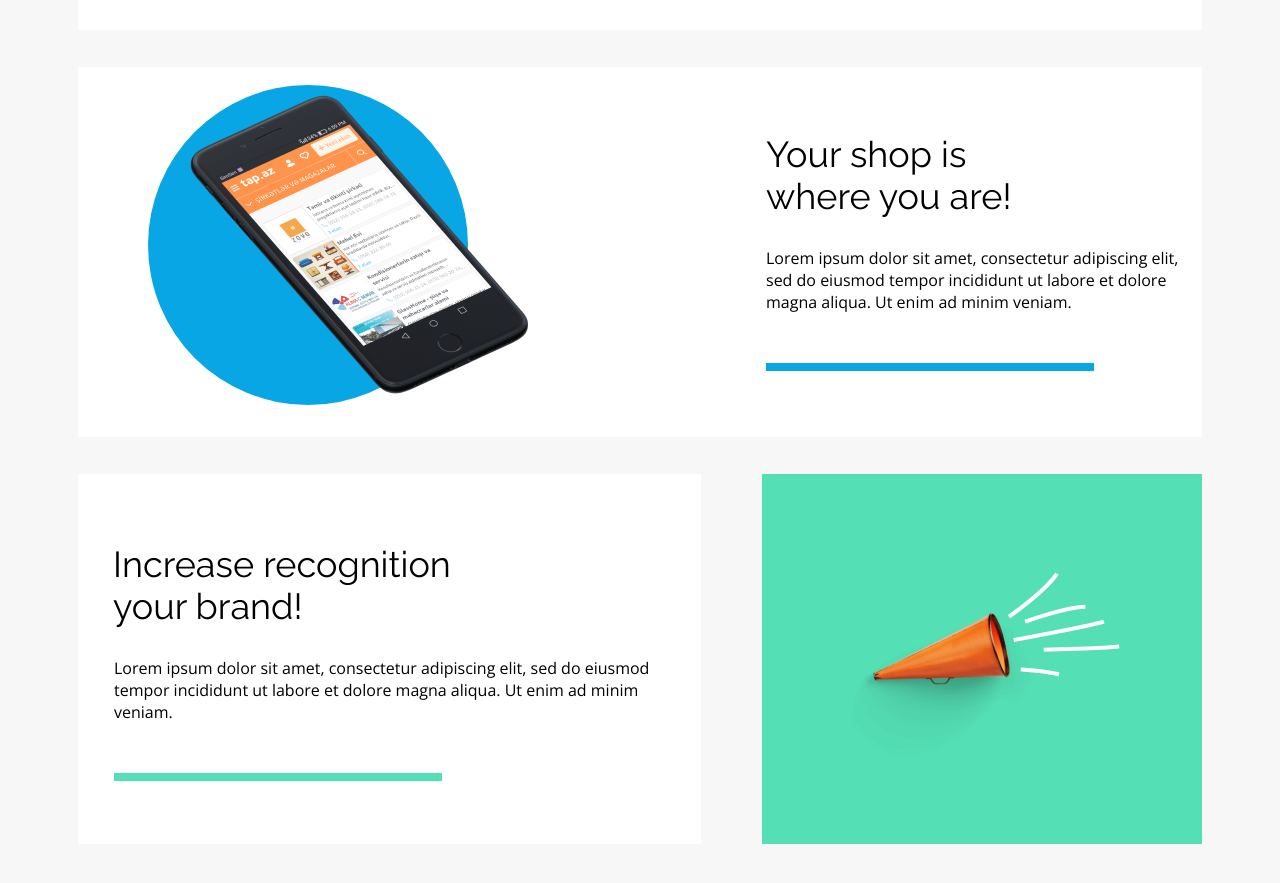
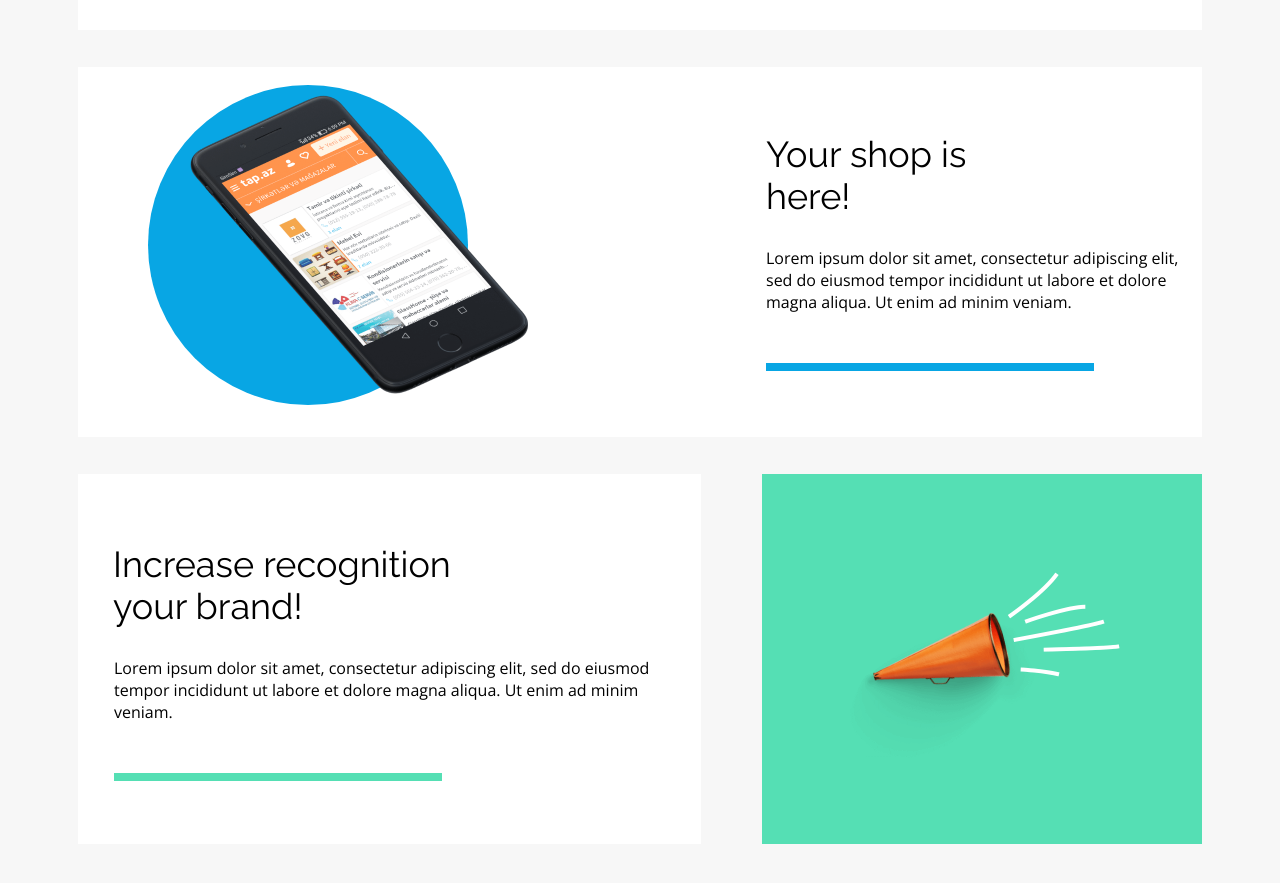
Before and after one commit to vadzimkaraliou/Best-Shop-full, a website: page index.html in a window 1280 px wide. Shown: the part 1740-2623 px from the top of the page. Drawn offline with nearby package versions, Linux system fonts and the light colour scheme.

Commit message:
Update index.html

```diff
--- a/index.html
+++ b/index.html
@@ -86,7 +86,7 @@
         <img src="images/iPhone.png" alt="iphone" class="iphone">
 
         <div class="first-part">
-            <p>Your shop is where you are!</p>
+            <p>Your shop is here!</p>
             <p>Lorem ipsum dolor sit amet, consectetur adipiscing elit, sed do eiusmod tempor incididunt ut labore et
                 dolore magna aliqua. Ut enim ad minim veniam.</p>
             <div></div>
```
